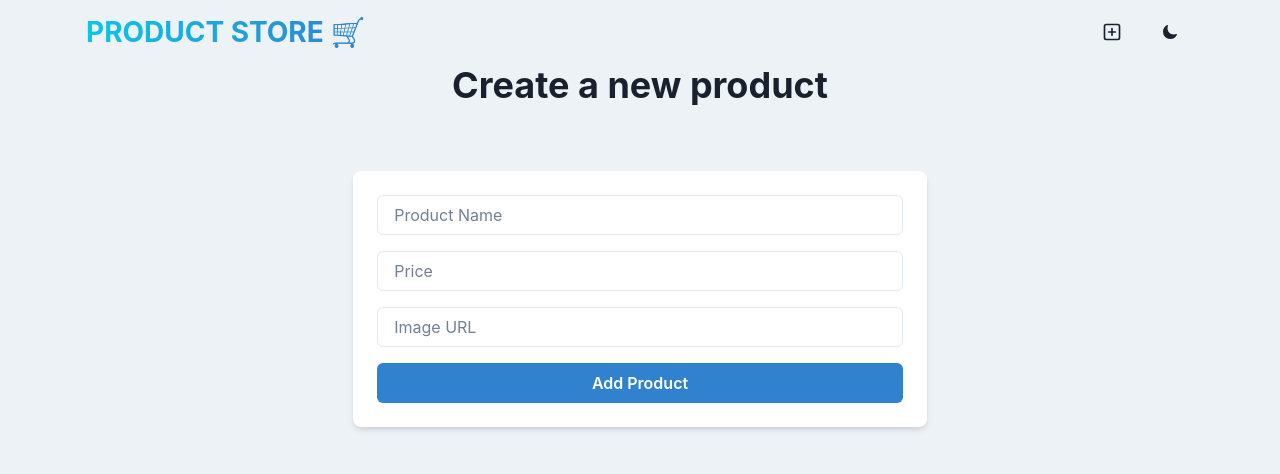
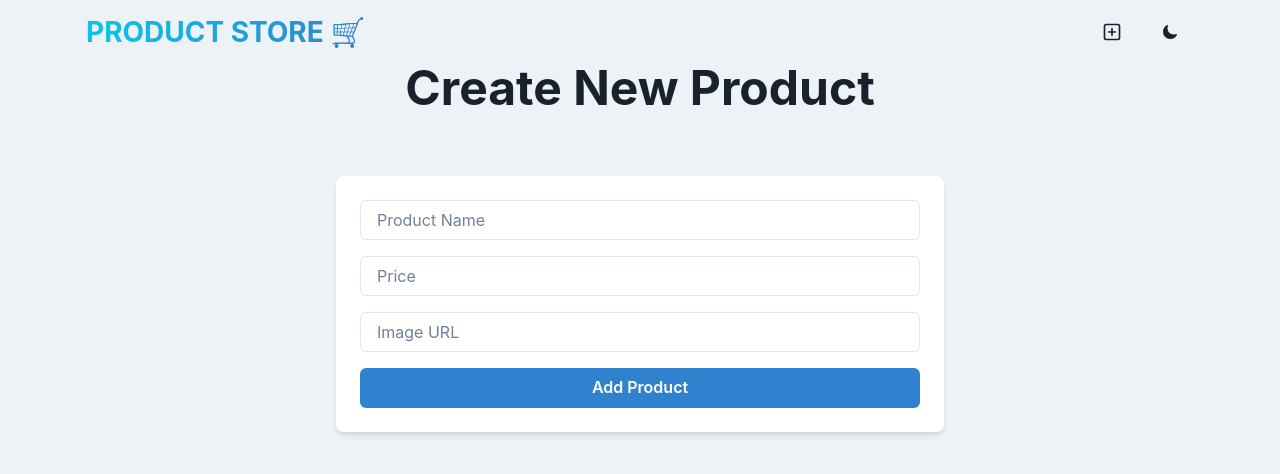
Before and after one commit to brianrono/products-store, a React (Vite) app in the folder frontend/: page /create in a window 1280 px wide. Shown: the top 474 px of the page. Built offline with nearby package versions, Linux system fonts and the light colour scheme.

Commit message:
Refactor create page

```diff
--- a/frontend/src/pages/CreatePage.jsx
+++ b/frontend/src/pages/CreatePage.jsx
@@ -10,69 +10,63 @@
    });
 
    const toast = useToast();
-
-   const{createProduct} = useProductStore();
+   const { createProduct } = useProductStore();
 
    const handleAddProduct = async () => {
-      const {success, message} = await createProduct(newProduct);
-      // const productData = {
-      //    ...newProduct,
-      //    price: parseFloat(newProduct.price) || 0, //convert to number or set default value if parsing fails
-      // };
+      const { success, message } = await createProduct(newProduct);
 
-      // const response = await createProduct(productData);
-      // const {success, message} = response;
-      if(!success) {
-         toast({
-            title: "Error creating",
-            description: message,
-            status: "error creating",
-            // duration: 5000
-            isClosable: true
-         });
-      }else {
-         toast({
-            title: "Success",
-            description: message,
-            status: "success",
-            isClosable: true
-         });
+      toast({
+         title: success ? "Success" : "Error",
+         description: message,
+         status: success ? "success" : "error",
+         isClosable: true,
+      });
+
+      if (success) {
+         setNewProduct({ name: "", price: "", image: "" });
       }
-      setNewProduct({name:"", price: "", image: ""});//reset state after product is created
    };
 
    return (
-      <Container maxw={"container.sm"}>
-         <VStack
-            spacing={8}
-         >
-            <Heading as={"h1"} size={"xl"} textAlign={"center"} mb={8}>
-               Create a new product
+      <Container maxW="container.sm">
+         <VStack spacing={8}>
+            <Heading as="h1" size="2xl" textAlign="center" mb={8}>
+               Create New Product
             </Heading>
-            <Box w={"full"} bg={useColorModeValue("white", "gray.800")}
-               padding={6} rounded={"lg"} shadow={"md"}
+            <Box
+               w="full"
+               bg={useColorModeValue("white", "gray.800")}
+               p={6}
+               rounded="lg"
+               shadow="md"
             >
                <VStack spacing={4}>
                   <Input
                      placeholder="Product Name"
                      name="name"
                      value={newProduct.name}
-                     onChange={(e) => setNewProduct({ ...newProduct, name: e.target.value })}
+                     onChange={(e) =>
+                        setNewProduct({ ...newProduct, name: e.target.value })
+                     }
                   />
                   <Input
                      placeholder="Price"
                      name="price"
                      type="number"
                      value={newProduct.price}
-                     onChange={(e) => setNewProduct({ ...newProduct, price: e.target.value })}
+                     onChange={(e) =>
+                        setNewProduct({ ...newProduct, price: e.target.value })
+                     }
                   />
                   <Input
                      placeholder="Image URL"
                      name="image"
                      value={newProduct.image}
-                     onChange={(e) => setNewProduct({ ...newProduct, image: e.target.value })}
+                     onChange={(e) =>
+                        setNewProduct({ ...newProduct, image: e.target.value })
+                     }
                   />
-                  <Button colorScheme="blue" onClick={handleAddProduct} w='full'>
+                  <Button colorScheme="blue" onClick={handleAddProduct} w="full">
                      Add Product
                   </Button>
                </VStack>
@@ -80,5 +74,6 @@
          </VStack>
       </Container>
    );
-}
+};
+
 export default CreatePage;
```
